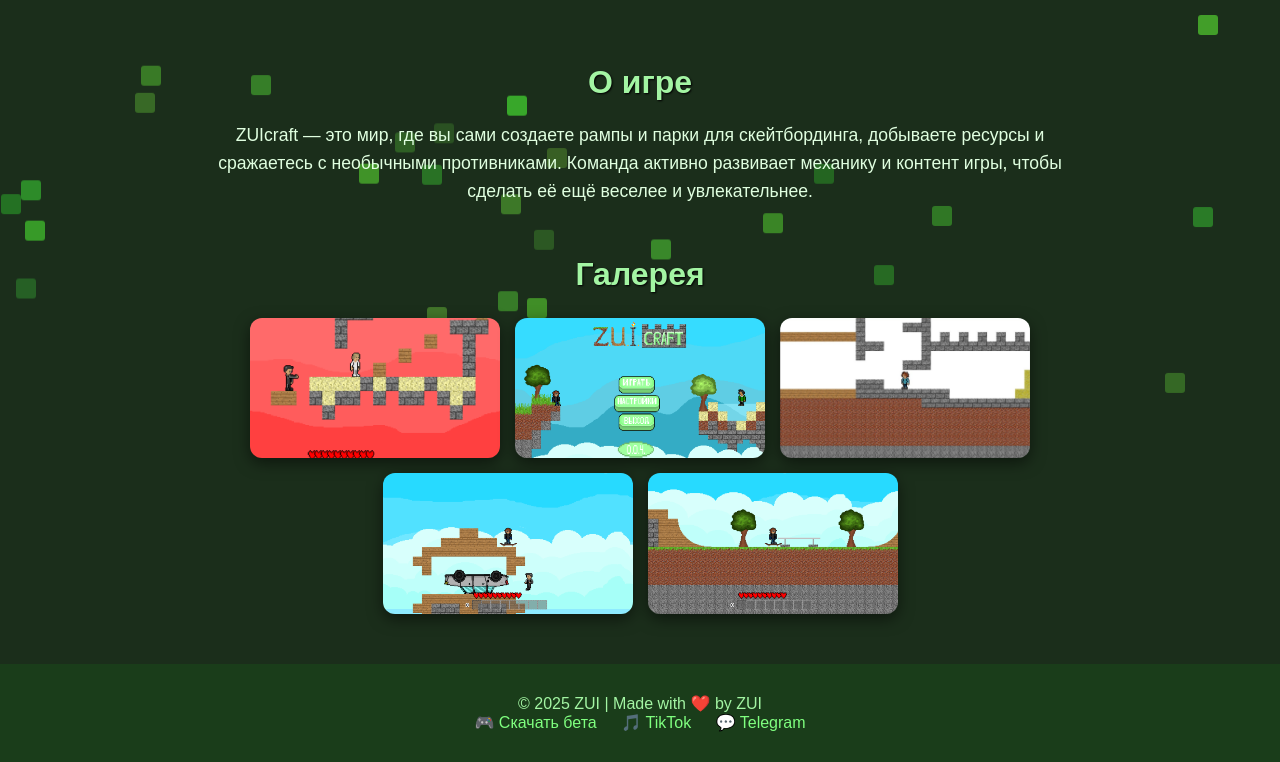
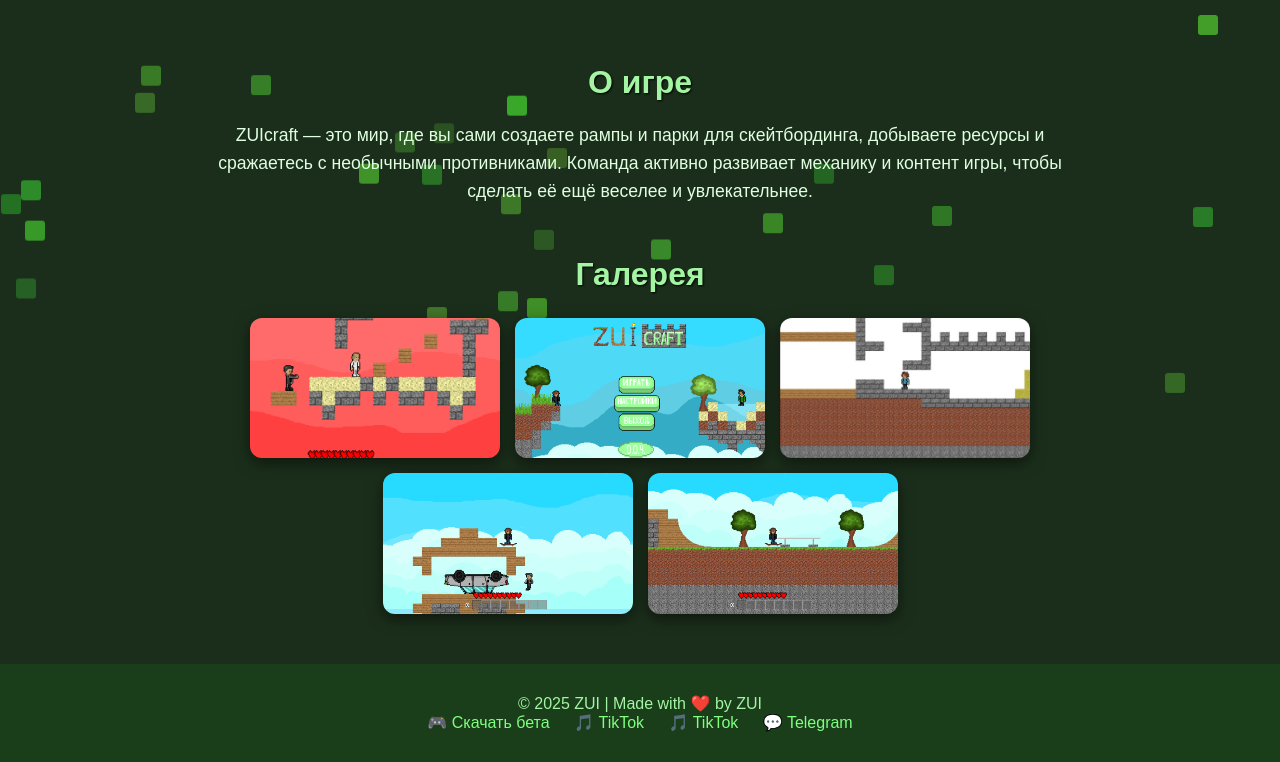
Before and after one commit to ktamirk-hash/ZUICRAFT-Site, a plain HTML site: page index.html in a window 1280 px wide. Shown: the part 395-1157 px from the top of the page. Drawn offline with Linux system fonts and the light colour scheme.

Commit message:
Update index.html

```diff
--- a/index.html
+++ b/index.html
@@ -193,6 +193,7 @@
     <br>
     <a href="https://drive.google.com/file/d/15JxiLKXAO6ii_cHoAUJGJq-gioVMZlVL/view?usp=sharing" target="_blank">🎮 Скачать бета</a>
     <a href="https://www.tiktok.com/@zui_craft?is_from_webapp=1&sender_device=pc" target="_blank">🎵 TikTok</a>
+    <a href="https://www.tiktok.com/@zuicompany?is_from_webapp=1&sender_device=pc" target="_blank">🎵 TikTok</a>
     <a href="https://t.me/ZUISTUDIO" target="_blank">💬 Telegram</a>
   </footer>
 
```
